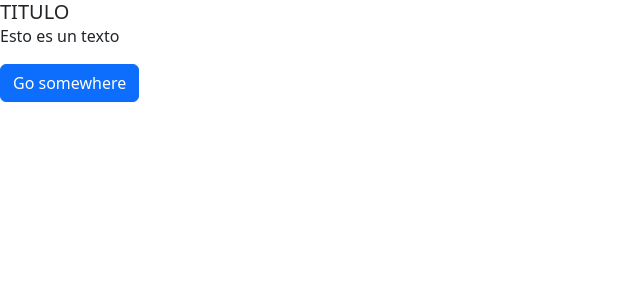
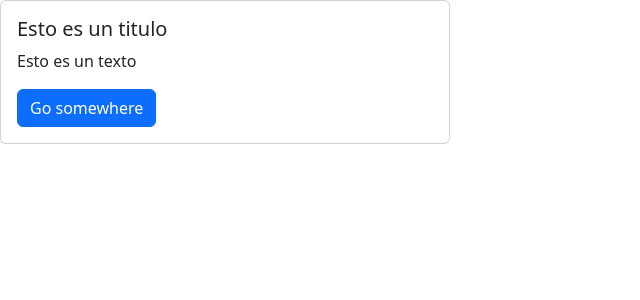
Before and after one commit to Pauljls/React-Basics, a React (Vite) app: page / in a window 1280 px wide. Shown: the top 300 px of the page, without its empty margins (0-640 px from the left). Built offline with nearby package versions, Linux system fonts and the light colour scheme.

Commit message:
Learning how to use the prop children as a tag or string

```diff
--- a/src/App.tsx
+++ b/src/App.tsx
@@ -2,7 +2,9 @@
 import Card,{CardBody} from "./Card"
 
 function App(){
-  return <CardBody title={"TITULO"} text={"Esto es un texto"}></CardBody>
+  return <Card>
+    <CardBody title={"Esto es un titulo"} text={"Esto es un texto"}/>
+  </Card>
 }
 
 export default App
--- a/src/Card.tsx
+++ b/src/Card.tsx
@@ -1,7 +1,15 @@
 //CREAMOS UNA INTREFAZ APRA PODER ASOCIARLE UN TIPODE DATO
+
+import { ReactNode } from "react"
+
 //YA QUE POR DEFECTO PROPS ES ANY
 interface Props{
-  body: string
+  //PARA PODER USAR UNA ETIQUETA DENTRO DE NUESTRA ETIQUETA
+  //ES NENCESARIO USAR REACT NODE PARA PODER HACERLO,ESTE LO LLAMARA DE
+  //LA LIBRERIA REACT
+  children: ReactNode
+  //ESTE ES EN EL CASODE SOL TEXTO
+  //children : String ||| puede ser cualqueir otro tipo de dato realmente pero esta es la logica
 }
 
 interface CardBodyProps{
@@ -12,7 +20,7 @@ interface CardBodyProps{
 }
 
 function Card(props:Props){
-  const { body } = props
+  const { children } = props
     const width = {
         width: "350px",
     }
@@ -22,7 +30,7 @@ function Card(props:Props){
         width : "450px"
     }}>
     <div className="card-body" >
-      {body}
+      {children}
     </div>
   </div>
 }
```
